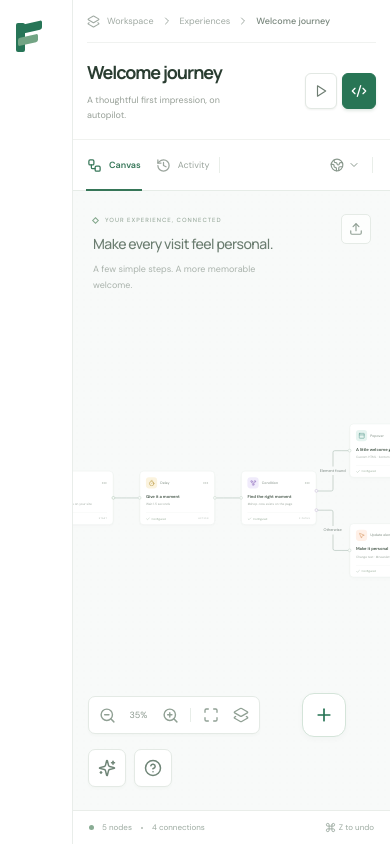
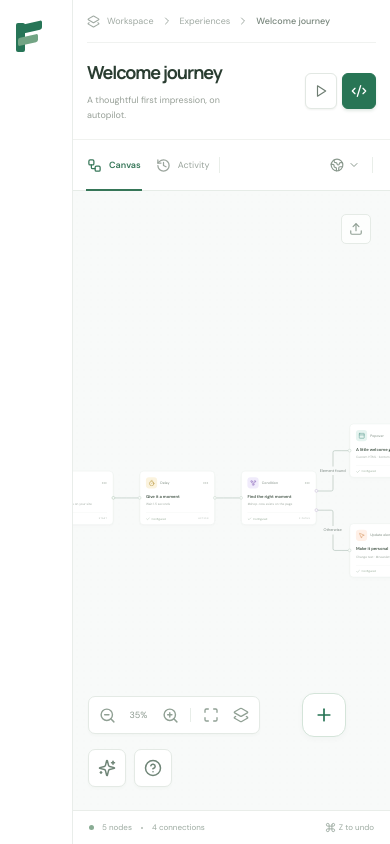
Before and after one commit to dani-beltran/visual-dxp, a React (Vite) app: page / in a window 390 px wide. Built offline with nearby package versions, Linux system fonts and the light colour scheme.

Commit message:
fix: removed placeholder top left text from canvas

```diff
--- a/src/DXPBuilder.tsx
+++ b/src/DXPBuilder.tsx
@@ -964,13 +964,6 @@ function Builder({
                 proOptions={{ hideAttribution: true }}
               >
                 <Background variant={BackgroundVariant.Dots} gap={20} size={1.1} color="#d8e0dc" />
-                <Panel position="top-left" className="dxp-canvas-heading">
-                  <div className="dxp-canvas-kicker">
-                    <span /> YOUR EXPERIENCE, CONNECTED
-                  </div>
-                  <h2>Make every visit feel personal.</h2>
-                  <p>A few simple steps. A more memorable welcome.</p>
-                </Panel>
                 <Panel position="top-right">
                   <button
                     type="button"
--- a/src/styles/builder.css
+++ b/src/styles/builder.css
@@ -683,19 +683,7 @@
   border: 1px solid #82a78b;
   transform: rotate(45deg);
 }
-.dxp-canvas-heading h2 {
-  font-family: Manrope, sans-serif;
-  font-size: 19px;
-  font-weight: 500;
-  color: #6b7d70;
-  letter-spacing: -0.5px;
-  margin-top: 10px;
-}
-.dxp-canvas-heading p {
-  font-size: 10px;
-  color: #aab3ac;
-  margin-top: 7px;
-}
+
 .dxp-import-button {
   border: 1px solid #e5ebe6;
   background: #ffffffab;
@@ -1534,12 +1522,6 @@
   .dxp-toolbar {
     padding: 0 22px;
   }
-  .dxp-canvas-heading h2 {
-    font-size: 16px;
-  }
-  .dxp-canvas-heading p {
-    font-size: 9px;
-  }
   .dxp-footer-label {
     display: none;
   }
@@ -1651,14 +1633,6 @@
   .dxp-builder .react-flow__panel.top.left {
     margin: 25px 20px;
   }
-  .dxp-canvas-heading h2 {
-    font-size: 14px;
-    max-width: 180px;
-  }
-  .dxp-canvas-heading p {
-    max-width: 180px;
-    line-height: 1.8;
-  }
   .dxp-canvas-kicker {
     font-size: 6px;
     letter-spacing: 1px;
```
